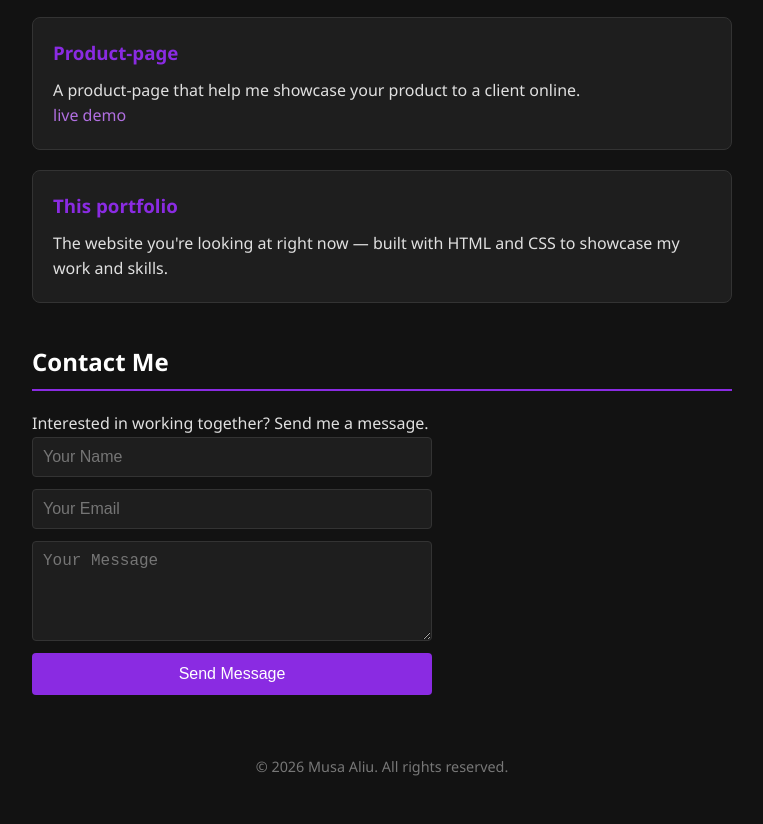
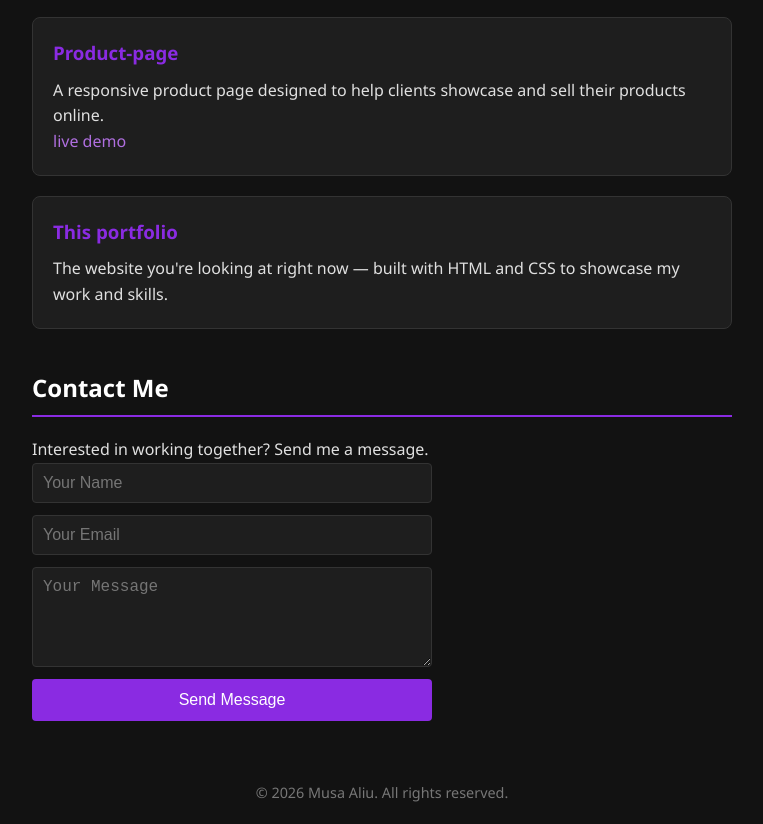
Before and after one commit to Haidar090/haidar-portfolio, a plain HTML site: page index.html in a window 1280 px wide. Shown: the part 1697-2521 px from the top of the page, without its empty margins (258-1021 px from the left). Before the commit the page ends 2495 px from the top, so only its background shows below. Drawn offline with Linux system fonts and the light colour scheme.

Commit message:
Update index.html

```diff
--- a/index.html
+++ b/index.html
@@ -62,7 +62,7 @@
 </div>
        <div class="project-card">
            <h3>Product-page</h3>
-           <p>A product-page that help me showcase your product to a client online. </p>
+           <p>A responsive product page designed to help clients showcase and sell their products online.</p>
            <a href="product-page.html" class="btn">live demo</a>
        </div>
           <div class="project-card">
```
